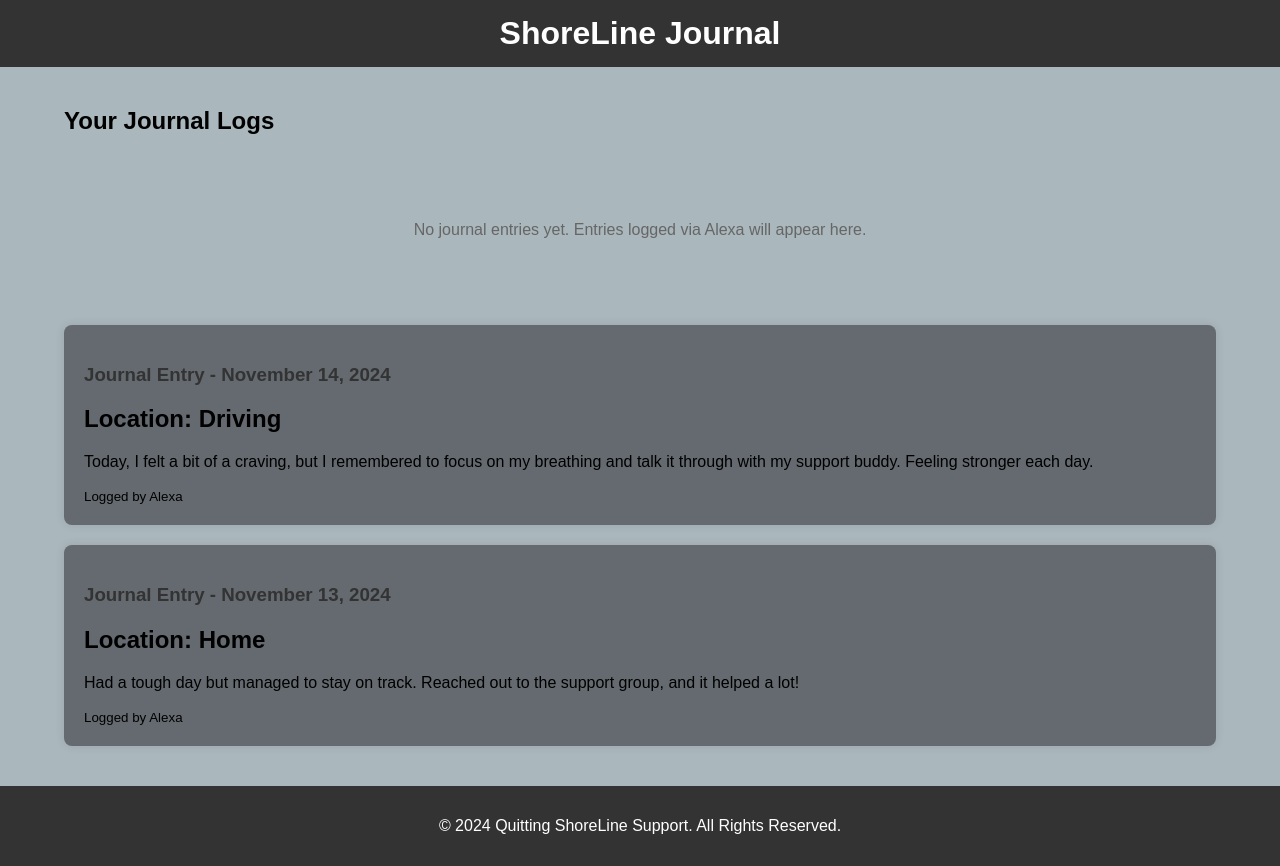
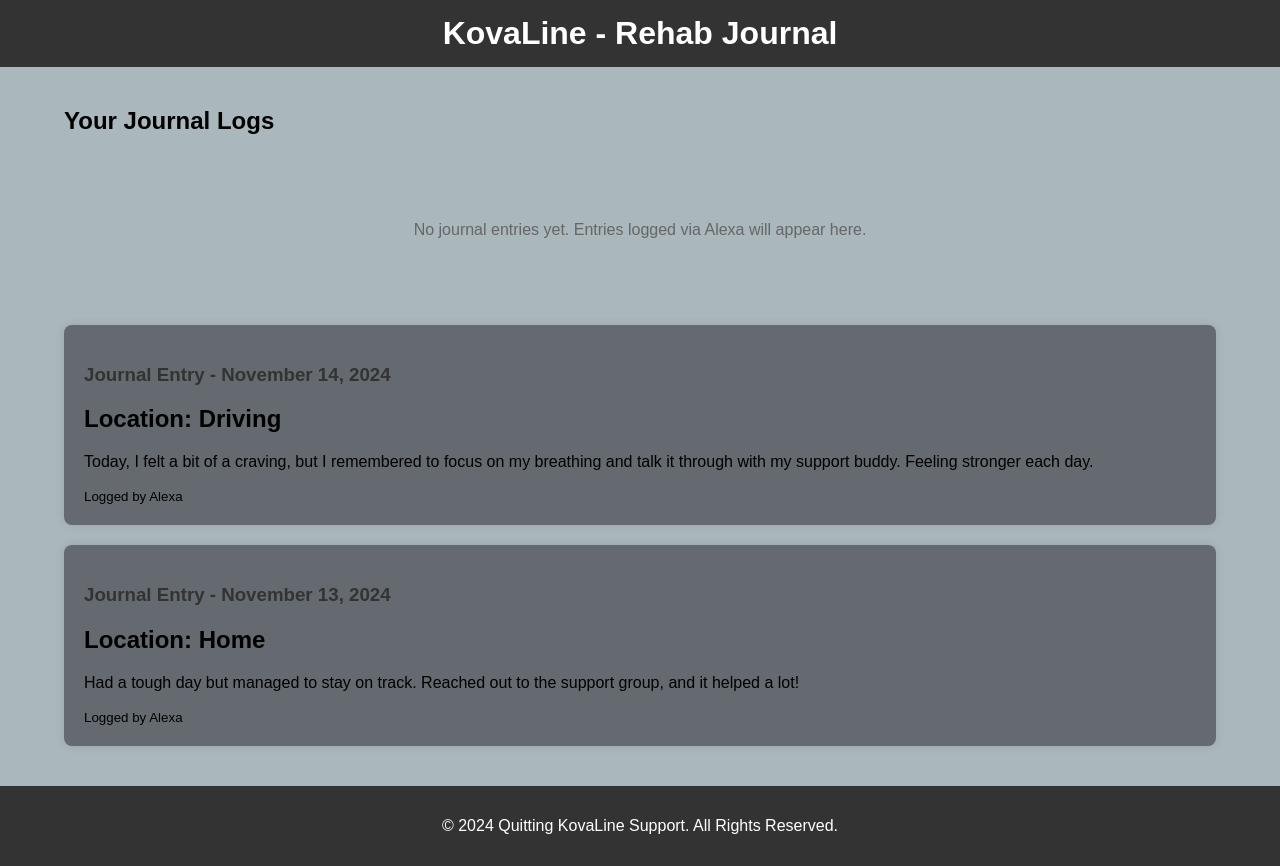
Before and after one commit to Kovei9/RehabAlexa, a website: page public/index.html in a window 1280 px wide. Drawn offline with Linux system fonts and the light colour scheme.

Commit message:
Update index.html

```diff
--- a/public/index.html
+++ b/public/index.html
@@ -3,12 +3,12 @@
 <head>
     <meta charset="UTF-8">
     <meta name="viewport" content="width=device-width, initial-scale=1.0">
-    <title>ShoreLine Journal</title>
+    <title>KovaLine</title>
     <link rel="stylesheet" href="styles.css">
 </head>
 <body>
     <header>
-        <h1>ShoreLine Journal</h1>
+        <h1>KovaLine - Rehab Journal</h1>
     </header>
 
     <section id="journal-entries">
@@ -38,7 +38,7 @@
     </section>
 
     <footer>
-        <p>&copy; 2024 Quitting ShoreLine Support. All Rights Reserved.</p>
+        <p>&copy; 2024 Quitting KovaLine Support. All Rights Reserved.</p>
     </footer>
 </body>
 </html>
```
